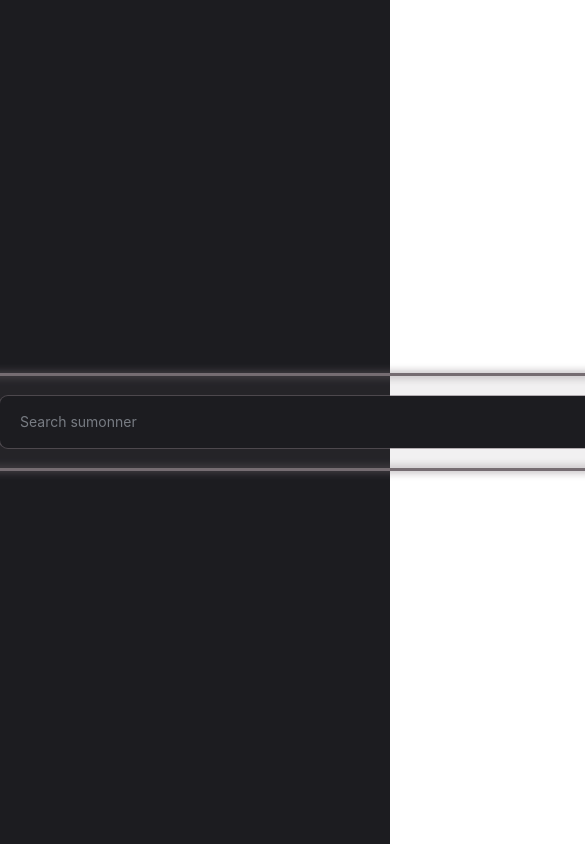
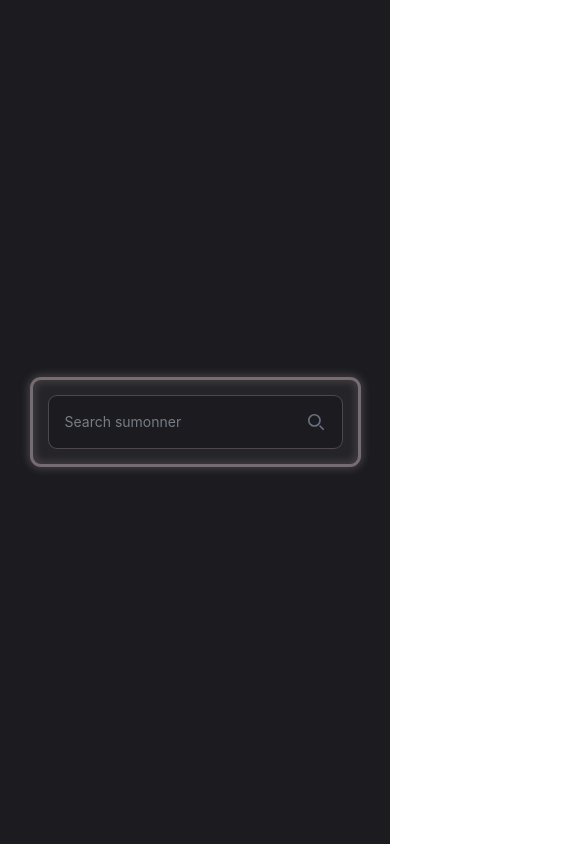
Before and after one commit to goodfy704/idgg, a React (Vite) app: page / in a window 390 px wide. Shown: the top 844 px of the page, 585 px wide, since content can reach past the window. Built offline with nearby package versions, Linux system fonts and the light colour scheme.

Commit message:
idgg-31/Added responsiveness

```diff
--- a/src/App.jsx
+++ b/src/App.jsx
@@ -3,8 +3,8 @@ import AppRoutes from './routes.jsx';
 
 function App() {
   return (
-    <div className="bg-black-russian min-h-screen grid">
-      <div className="w-full flex">
+    <div className="bg-black-russian h-screen">
+      <div>
         <AppRoutes />
       </div>
     </div>
--- a/src/components/HomePage/home.jsx
+++ b/src/components/HomePage/home.jsx
@@ -1,6 +1,5 @@
 
 import {useState} from 'react';
-import axios from 'axios';
 import { useNavigate } from 'react-router-dom';
 
 function Home() {
@@ -14,16 +13,22 @@ function Home() {
 
     return (
       <>
-      <div className="max-w-(--breakpoint-lg) mx-auto my-auto">
-          <div className="relative">
-          <div className="absolute -inset-1 -m-4 ring-3 ring-dark-silver rounded-lg"></div>
-          <div className="absolute -inset-1 -m-4 ring-3 bg-dark-silver/10 ring-dark-silver rounded-lg blur-xs"></div>
-              <input onChange={e => setSearchText(e.target.value)} type="search" id="search" className="relative bg-black-russian block w-full p-4 ps-5 text-sm rounded-lg text-gray-light focus:outline-hidden ring-1 ring-dark-silver/50 mr-200" placeholder="Search sumonner" required />
-              <button type="submit" id="search-btn" onClick={handleSearch} className="absolute end-2.5 bottom-2.5 font-medium rounded-lg text-sm px-4 py-2">
-                    <svg className="w-4 h-4 text-gray-500 dark:text-gray-light" aria-hidden="true" xmlns="http://www.w3.org/2000/svg" fill="none" viewBox="0 0 20 20">
-                        <path stroke="currentColor" strokeLinecap="round" strokeLinejoin="round" strokeWidth="2" d="m19 19-4-4m0-7A7 7 0 1 1 1 8a7 7 0 0 1 14 0Z"/>
-                    </svg>
-              </button>
+      <div className="grid grid-cols-1 h-screen place-items-center overflow-x-hidden">
+          <div className="relative flex justify-center w-5/6 sm:max-lg:w-4/5 xl:w-3/5">
+            <div className="absolute inset-1 -m-1 ring-3 ring-dark-silver rounded-lg"></div>
+            <div className="absolute inset-1 -m-1 ring-3 bg-dark-silver/10 ring-dark-silver rounded-lg blur-xs"></div>
+            <input onChange={e => setSearchText(e.target.value)}
+                type="search"
+                id="search"
+                className="relative bg-black-russian w-full m-4
+                p-4 text-sm rounded-lg text-gray-light focus:outline-hidden ring-1 ring-dark-silver/50"
+                placeholder="Search sumonner"
+                required/>
+            <button type="submit" id="search-btn" onClick={handleSearch} className="absolute end-2.5 bottom-2.5 font-medium rounded-lg text-sm px-6 py-6">
+                <svg className="w-4 h-4 text-gray-500 dark:text-gray-light" aria-hidden="true" xmlns="http://www.w3.org/2000/svg" fill="none" viewBox="0 0 20 20">
+                    <path stroke="currentColor" strokeLinecap="round" strokeLinejoin="round" strokeWidth="2" d="m19 19-4-4m0-7A7 7 0 1 1 1 8a7 7 0 0 1 14 0Z"/>
+                </svg>
+            </button>
           </div>
       </div>
       </>
```
